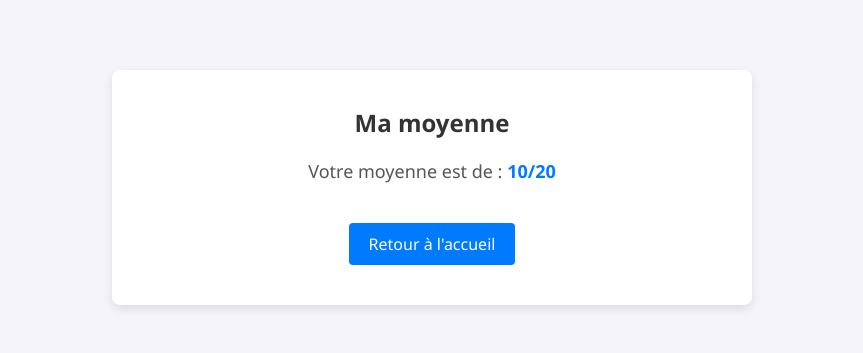
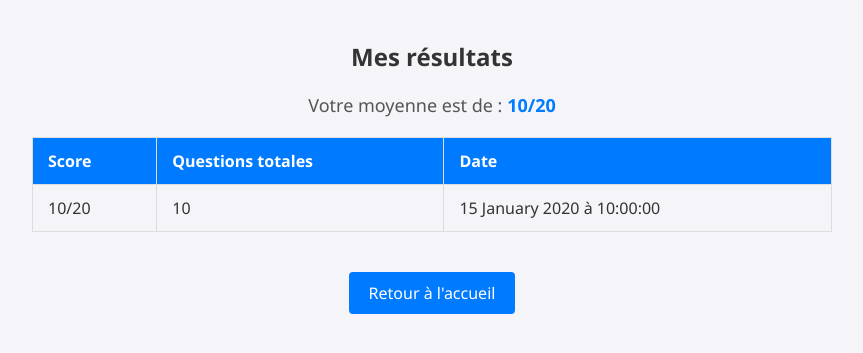
Before and after one commit to LukasMFR/qcm-sprintdev, a PHP site: page /views/average.php in a window 1280 px wide. Shown: the top 353 px of the page, without its empty margins (208-1071 px from the left). Run offline with PHP 8.4, Linux system fonts and the light colour scheme; the visitor is signed in with stand-in values (Sample User, id 1); tables that the repository leaves empty hold one stand-in row (values such as "Sample post").

Commit message:
Average page will now show results

```diff
--- a/css/style.css
+++ b/css/style.css
@@ -456,6 +456,58 @@ nav ul li a:hover {
     background-color: #f1f1f1;
 }
 
+/* Conteneur principal pour la page des résultats */
+.container-results {
+    margin: 20px auto;
+    max-width: 800px;
+    text-align: center;
+}
+
+/* Titre de la page */
+.title-results {
+    font-size: 24px;
+    margin-bottom: 20px;
+}
+
+/* Texte pour la moyenne */
+.text-average {
+    font-size: 18px;
+    margin-bottom: 20px;
+}
+
+.score-average {
+    font-weight: bold;
+    color: #007bff; /* Bleu pour attirer l'attention */
+}
+
+/* Tableau des résultats */
+.table-results {
+    width: 100%;
+    border-collapse: collapse;
+    margin: 0 auto 20px;
+    font-size: 16px;
+    text-align: left;
+}
+
+.table-results th,
+.table-results td {
+    padding: 12px 15px;
+    border: 1px solid #ddd;
+}
+
+.table-results th {
+    background-color: #007bff;
+    color: #fff;
+}
+
+.table-results tr:nth-child(even) {
+    background-color: #f9f9f9;
+}
+
+.table-results tr:hover {
+    background-color: #f1f1f1;
+}
+
 /* Assurer un bon affichage sur petits écrans */
 @media (max-width: 600px) {
     nav ul {
@@ -715,4 +767,25 @@ nav ul li a:hover {
     .table-admin tr:hover {
         background-color: #3a3a3a;
     }
+
+    .table-results {
+        color: #e0e0e0;
+        border-color: #555;
+    }
+
+    .table-results th {
+        background-color: #1a73e8;
+    }
+
+    .table-results tr:nth-child(even) {
+        background-color: #2b2b2b;
+    }
+
+    .table-results tr:hover {
+        background-color: #3b3b3b;
+    }
+
+    .score-average {
+        color: #4a90e2;
+    }
 }
--- a/views/average.php
+++ b/views/average.php
@@ -14,19 +14,57 @@ $user_id = $_SESSION['user_id'];
 $stmt = $pdo->prepare("SELECT AVG(score) AS average_score FROM results WHERE user_id = ?");
 $stmt->execute([$user_id]);
 $average = $stmt->fetchColumn();
+
+// Récupérer tous les résultats de l'utilisateur
+$stmt = $pdo->prepare("SELECT * FROM results WHERE user_id = ? ORDER BY created_at DESC");
+$stmt->execute([$user_id]);
+$results = $stmt->fetchAll();
+
+// Fonction pour reformater la date
+function formatDate($datetime) {
+    setlocale(LC_TIME, 'fr_FR.UTF-8'); // Pour le format français
+    $timestamp = strtotime($datetime);
+    return strftime('%d %B %Y à %H:%M:%S', $timestamp);
+}
 ?>
 
 <!DOCTYPE html>
 <html lang="fr">
 <head>
     <meta charset="UTF-8">
-    <title>Ma moyenne</title>
+    <title>Mes résultats</title>
     <link rel="stylesheet" href="../css/style.css">
 </head>
 <body>
-    <div class="container-average">
-        <h1 class="title-average">Ma moyenne</h1>
-        <p class="text-average">Votre moyenne est de : <span class="score-average"><?php echo round($average, 2); ?>/20</span></p>
+    <div class="container-results">
+        <h1 class="title-results">Mes résultats</h1>
+
+        <!-- Affichage de la moyenne -->
+        <p class="text-average">
+            Votre moyenne est de : <span class="score-average"><?php echo round($average, 2); ?>/20</span>
+        </p>
+
+        <!-- Tableau des résultats -->
+        <table class="table-results">
+            <thead>
+                <tr>
+                    <th>Score</th>
+                    <th>Questions totales</th>
+                    <th>Date</th>
+                </tr>
+            </thead>
+            <tbody>
+                <?php foreach ($results as $result): ?>
+                <tr>
+                    <td class="score-cell"><?php echo $result['score']; ?>/20</td>
+                    <td><?php echo $result['total_questions']; ?></td>
+                    <td><?php echo formatDate($result['created_at']); ?></td>
+                </tr>
+                <?php endforeach; ?>
+            </tbody>
+        </table>
+
+        <!-- Bouton retour à l'accueil -->
         <a href="home.php" class="btn-home">Retour à l'accueil</a>
     </div>
 </body>
```
